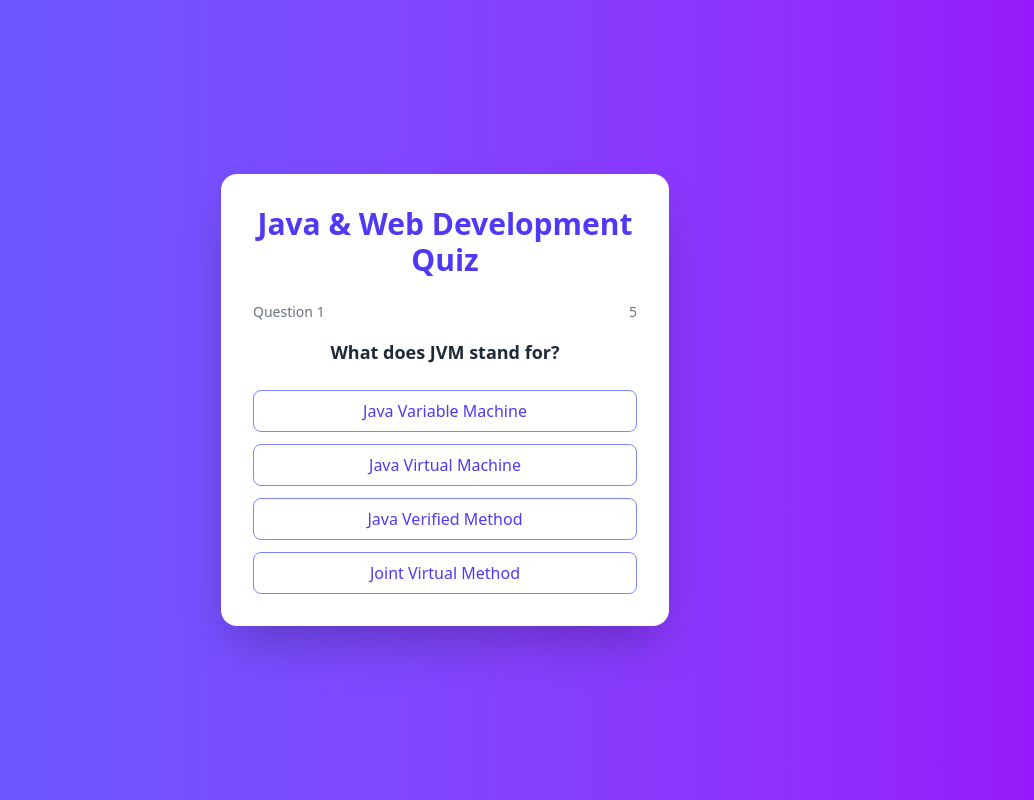
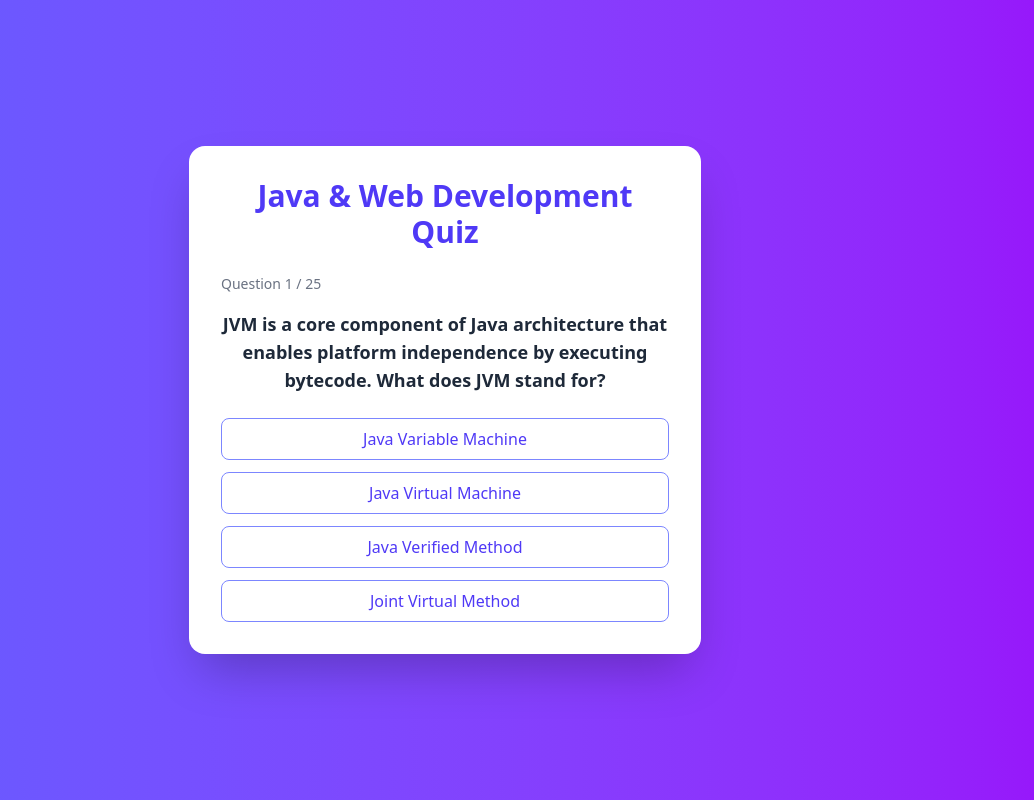
Before and after one commit to VaishnaviGund42/quiz-app, a React (Vite) app: page / in a window 1280 px wide. Shown: the whole page, without its empty margins (195-1229 px from the left). Built offline with nearby package versions, Linux system fonts and the light colour scheme.

Commit message:
quiz data added

```diff
--- a/src/components/Quiz.jsx
+++ b/src/components/Quiz.jsx
@@ -1,65 +1,68 @@
-import { useState , useEffect} from "react";
-
+import { useState, useEffect } from "react";
 import questionsData from "./data";
-
 
 function Quiz() {
   const [currentQuestion, setCurrentQuestion] = useState(0);
-
   const [showResult, setShowResult] = useState(false);
+  const [selectedAnswer, setSelectedAnswer] = useState(null);
+  const [isAnswered, setIsAnswered] = useState(false);
 
   const [score, setScore] = useState(() => {
     const savedScore = localStorage.getItem("score");
     return savedScore ? JSON.parse(savedScore) : 0;
   });
+
   useEffect(() => {
     localStorage.setItem("score", JSON.stringify(score));
   }, [score]);
 
-  const handleAnswerClick = (selectedOption) => {
-    if (selectedOption === questionsData[currentQuestion].answer) {
-      setScore(score + 1);
+  const handleAnswerClick = (option) => {
+    if (isAnswered) return;
+
+    setSelectedAnswer(option);
+    setIsAnswered(true);
+
+    if (option === questionsData[currentQuestion].answer) {
+      setScore((prev) => prev + 1);
     }
 
-    const nextQuestion = currentQuestion + 1;
+    setTimeout(() => {
+      const next = currentQuestion + 1;
 
-    if (nextQuestion < questionsData.length) {
-      setCurrentQuestion(nextQuestion);
+      if (next < questionsData.length) {
+        setCurrentQuestion(next);
+        setSelectedAnswer(null);
+        setIsAnswered(false);
       } else {
         setShowResult(true);
       }
+    }, 1500);
   };
 
   const restartQuiz = () => {
     setCurrentQuestion(0);
     setScore(0);
     setShowResult(false);
+    setSelectedAnswer(null);
+    setIsAnswered(false);
+    localStorage.removeItem("score");
   };
-
-
 
   return (
     <div className="min-h-screen flex items-center justify-center bg-gradient-to-r from-indigo-500 to-purple-600 p-4">
-
-      <div className="bg-white w-full max-w-md rounded-2xl shadow-2xl p-8 text-center">
-
+      <div className="bg-white w-full max-w-lg rounded-2xl shadow-2xl p-8 text-center">
         <h1 className="text-3xl font-bold text-indigo-600 mb-6">
           Java & Web Development Quiz
         </h1>
 
         {showResult ? (
           <div className="space-y-6">
-
             <h2 className="text-2xl font-semibold text-gray-700">
-              Your Score
+              Final Score
             </h2>
 
             <p className="text-4xl font-bold text-green-600">
               {score} / {questionsData.length}
-            </p>
-
-            <p className="text-lg text-gray-500">
-              {score >= 4 ? "Excellent Work! 🎉" : "Keep Practicing 💪"}
             </p>
 
             <button
@@ -68,17 +71,12 @@ function Quiz() {
             >
               Restart Quiz
             </button>
-
           </div>
         ) : (
           <div>
-
             <div className="flex justify-between text-sm text-gray-500 mb-4">
               <span>
-                Question {currentQuestion + 1}
-              </span>
-              <span>
-                {questionsData.length}
+                Question {currentQuestion + 1} / {questionsData.length}
               </span>
             </div>
 
@@ -87,17 +85,35 @@ function Quiz() {
             </h3>
 
             <div className="space-y-3">
-              {questionsData[currentQuestion].options.map((option, index) => (
+              {questionsData[currentQuestion].options.map((option, index) => {
+                let buttonStyle =
+                  "w-full border py-2 rounded-lg transition duration-300 ";
+
+                if (isAnswered) {
+                  if (option === questionsData[currentQuestion].answer) {
+                    buttonStyle += "bg-green-500 text-white";
+                  } else if (option === selectedAnswer) {
+                    buttonStyle += "bg-red-500 text-white";
+                  } else {
+                    buttonStyle += "bg-gray-200";
+                  }
+                } else {
+                  buttonStyle +=
+                    "border-indigo-400 text-indigo-600 hover:bg-indigo-500 hover:text-white";
+                }
+
+                return (
                   <button
                     key={index}
                     onClick={() => handleAnswerClick(option)}
-                  className="w-full border border-indigo-400 text-indigo-600 py-2 rounded-lg hover:bg-indigo-500 hover:text-white transition duration-300"
+                    className={buttonStyle}
+                    disabled={isAnswered}
                   >
                     {option}
                   </button>
-              ))}
+                );
+              })}
             </div>
-
           </div>
         )}
       </div>
--- a/src/components/data.js
+++ b/src/components/data.js
@@ -1,7 +1,8 @@
 const questionsData = [
   {
     id: 1,
-    question: "What does JVM stand for?",
+    question:
+      "JVM is a core component of Java architecture that enables platform independence by executing bytecode. What does JVM stand for?",
     options: [
       "Java Variable Machine",
       "Java Virtual Machine",
@@ -12,27 +13,191 @@ const questionsData = [
   },
   {
     id: 2,
-    question: "Which hook is used to manage state in React?",
+    question:
+      "Which OOP concept allows a class to acquire properties and behavior from another class?",
+    options: ["Encapsulation", "Abstraction", "Inheritance", "Polymorphism"],
+    answer: "Inheritance"
+  },
+  {
+    id: 3,
+    question:
+      "Which keyword is used in Java to prevent a method from being overridden?",
+    options: ["static", "final", "abstract", "private"],
+    answer: "final"
+  },
+  {
+    id: 4,
+    question:
+      "Which collection in Java does NOT allow duplicate elements?",
+    options: ["List", "ArrayList", "Set", "Vector"],
+    answer: "Set"
+  },
+  {
+    id: 5,
+    question:
+      "In Java, which exception is thrown when dividing a number by zero?",
+    options: [
+      "NullPointerException",
+      "ArithmeticException",
+      "IOException",
+      "ClassNotFoundException"
+    ],
+    answer: "ArithmeticException"
+  },
+  {
+    id: 6,
+    question:
+      "Which React hook is used to manage state in functional components?",
     options: ["useEffect", "useState", "useRef", "useContext"],
     answer: "useState"
   },
   {
-    id: 3,
-    question: "Which database is commonly used with Node.js?",
-    options: ["MySQL", "Oracle", "MongoDB", "All of the above"],
-    answer: "All of the above"
+    id: 7,
+    question:
+      "Which hook is used to handle side effects such as API calls in React?",
+    options: ["useState", "useEffect", "useMemo", "useCallback"],
+    answer: "useEffect"
   },
   {
-    id: 4,
-    question: "Which method is used to render lists in React?",
+    id: 8,
+    question:
+      "In React, which method is used to render lists dynamically?",
     options: ["forEach()", "map()", "filter()", "reduce()"],
     answer: "map()"
   },
   {
-    id: 5,
-    question: "Which CSS property is used for responsive design?",
-    options: ["position", "float", "media queries", "z-index"],
-    answer: "media queries"
+    id: 9,
+    question:
+      "Props in React are primarily used to:",
+    options: [
+      "Store local state",
+      "Pass data from parent to child",
+      "Handle lifecycle",
+      "Connect to database"
+    ],
+    answer: "Pass data from parent to child"
+  },
+  {
+    id: 10,
+    question:
+      "Node.js is built on which JavaScript engine?",
+    options: ["SpiderMonkey", "V8 Engine", "Java Engine", "Chakra"],
+    answer: "V8 Engine"
+  },
+  {
+    id: 11,
+    question:
+      "Which HTTP method is used to update an existing resource?",
+    options: ["GET", "POST", "PUT", "DELETE"],
+    answer: "PUT"
+  },
+  {
+    id: 12,
+    question:
+      "Which HTTP status code indicates 'Not Found'?",
+    options: ["200", "201", "400", "404"],
+    answer: "404"
+  },
+  {
+    id: 13,
+    question:
+      "Which database is a NoSQL document-based database?",
+    options: ["MySQL", "PostgreSQL", "MongoDB", "Oracle"],
+    answer: "MongoDB"
+  },
+  {
+    id: 14,
+    question:
+      "Which SQL keyword is used to retrieve data from a table?",
+    options: ["INSERT", "UPDATE", "SELECT", "DELETE"],
+    answer: "SELECT"
+  },
+  {
+    id: 15,
+    question:
+      "Which SQL clause is used to filter records?",
+    options: ["ORDER BY", "WHERE", "GROUP BY", "HAVING"],
+    answer: "WHERE"
+  },
+  {
+    id: 16,
+    question:
+      "Which CSS feature is mainly used for responsive design?",
+    options: ["Flexbox", "Position", "Media Queries", "Float"],
+    answer: "Media Queries"
+  },
+  {
+    id: 17,
+    question:
+      "Which CSS layout model is best suited for one-dimensional layouts?",
+    options: ["Grid", "Flexbox", "Table", "Inline-block"],
+    answer: "Flexbox"
+  },
+  {
+    id: 18,
+    question:
+      "Git command used to upload local commits to remote repository is:",
+    options: ["git add", "git commit", "git push", "git clone"],
+    answer: "git push"
+  },
+  {
+    id: 19,
+    question:
+      "Which command initializes a new Git repository?",
+    options: ["git start", "git init", "git new", "git create"],
+    answer: "git init"
+  },
+  {
+    id: 20,
+    question:
+      "Which DevOps practice focuses on automating integration and testing?",
+    options: ["CI", "CD", "Manual Testing", "Debugging"],
+    answer: "CI"
+  },
+  {
+    id: 21,
+    question:
+      "Docker is primarily used for:",
+    options: [
+      "Database management",
+      "Containerization",
+      "Frontend styling",
+      "Version control"
+    ],
+    answer: "Containerization"
+  },
+  {
+    id: 22,
+    question:
+      "In REST APIs, which format is commonly used for data exchange?",
+    options: ["XML only", "JSON", "Binary", "CSV"],
+    answer: "JSON"
+  },
+  {
+    id: 23,
+    question:
+      "Which Java keyword is used to create an object?",
+    options: ["class", "new", "object", "create"],
+    answer: "new"
+  },
+  {
+    id: 24,
+    question:
+      "localStorage in web development is used to:",
+    options: [
+      "Store data on server",
+      "Store data in browser even after refresh",
+      "Encrypt passwords",
+      "Manage backend sessions"
+    ],
+    answer: "Store data in browser even after refresh"
+  },
+  {
+    id: 25,
+    question:
+      "Which React feature allows global state management across components?",
+    options: ["Props", "Context API", "useState", "map()"],
+    answer: "Context API"
   }
 ];
 
```
Lines whose indentation alone changed are shown as unchanged.
